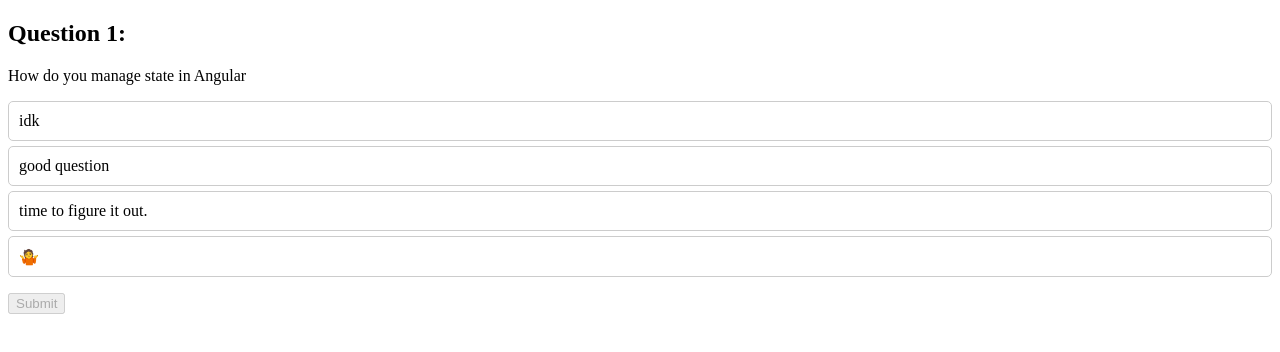
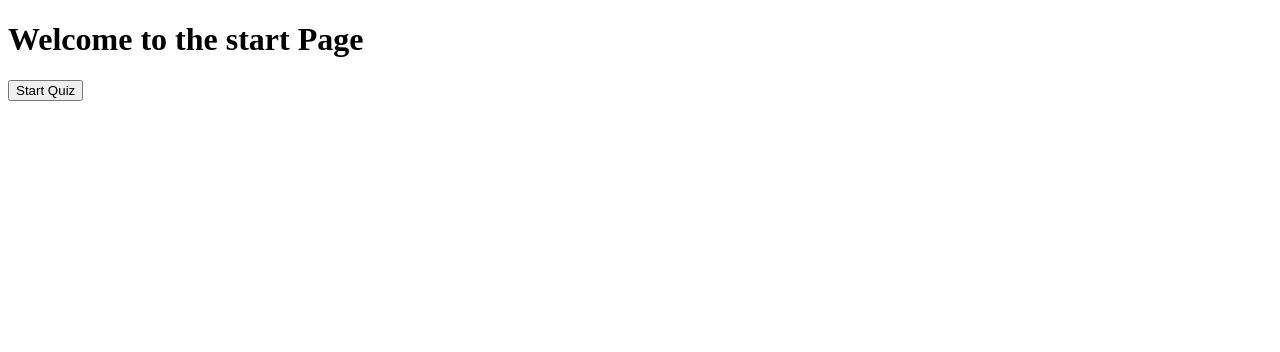
Before and after one commit to CalvinGaiennie/BlackJackAngular, an Angular app: page / in a window 1280 px wide. Shown: the top 352 px of the page. Built offline with nearby package versions, Linux system fonts and the light colour scheme.

Commit message:
practiced

```diff
--- a/src/app/quiz-page/quiz-page.component.html
+++ b/src/app/quiz-page/quiz-page.component.html
@@ -1,4 +1,11 @@
 <div *ngIf="!isQuizFinished(); else finishedQuiz">
+  <ng-container *ngIf="!isQuizStarted(); else questionsPage">
+    <h1>Welcome to the start Page</h1>
+    <button (click)="startQuiz()">Start Quiz</button>
+  </ng-container>
+</div>
+
+<ng-template #questionsPage>
   <h2>Question {{ currentQuestionIndex + 1 }}:</h2>
   <p>{{ questions[currentQuestionIndex].question }}</p>
   <ul>
@@ -11,7 +18,7 @@
     </li>
   </ul>
   <button (click)="submitAnswer()" [disabled]="!selectedAnswer">Submit</button>
-</div>
+</ng-template>
 
 <ng-template #finishedQuiz>
   <h2>Quiz Finished!</h2>
--- a/src/app/quiz-page/quiz-page.component.ts
+++ b/src/app/quiz-page/quiz-page.component.ts
@@ -13,6 +13,7 @@
   currentQuestionIndex: number = 0;
   score: number = 0;
   selectedAnswer: string = '';
+  started: boolean = false;
 
   constructor(private quizService: QuizDataService) {
     this.questions = this.quizService.getQuestions();
@@ -36,4 +37,15 @@
   isQuizFinished() {
     return this.currentQuestionIndex >= this.questions.length;
   }
+
+  startQuiz() {
+    this.currentQuestionIndex = 0;
+    this.score = 0;
+    this.selectedAnswer = '';
+    this.started = true;
+  }
+
+  isQuizStarted() {
+    return this.started;
+  }
 }
```
